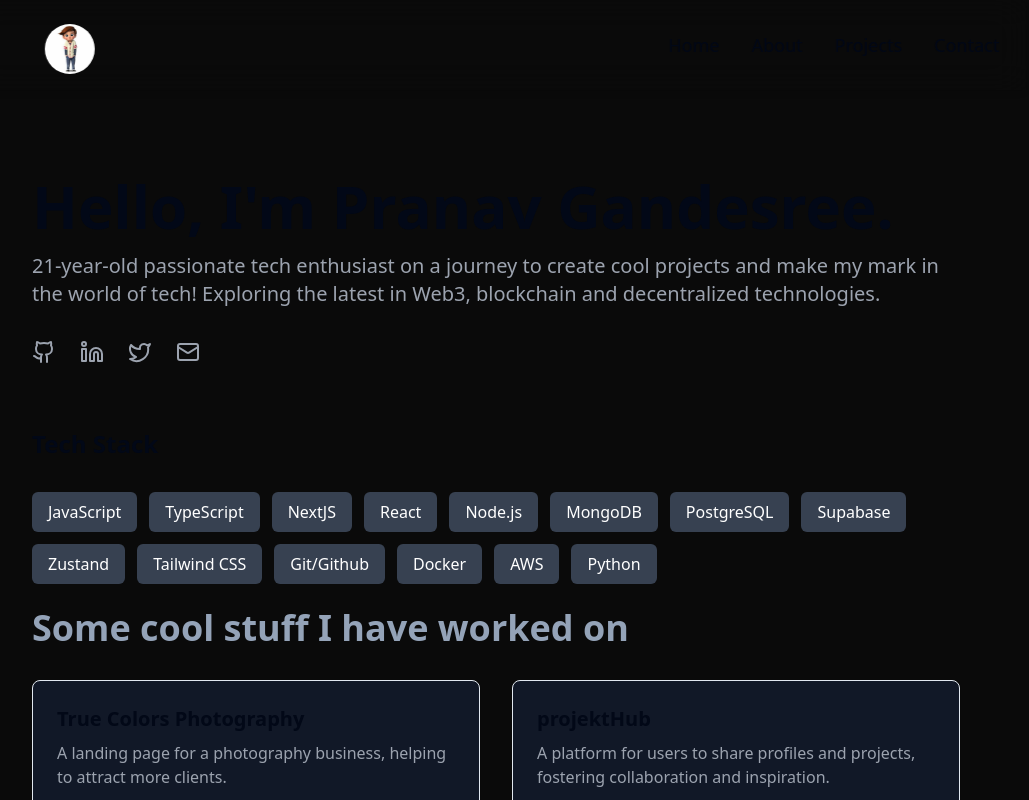
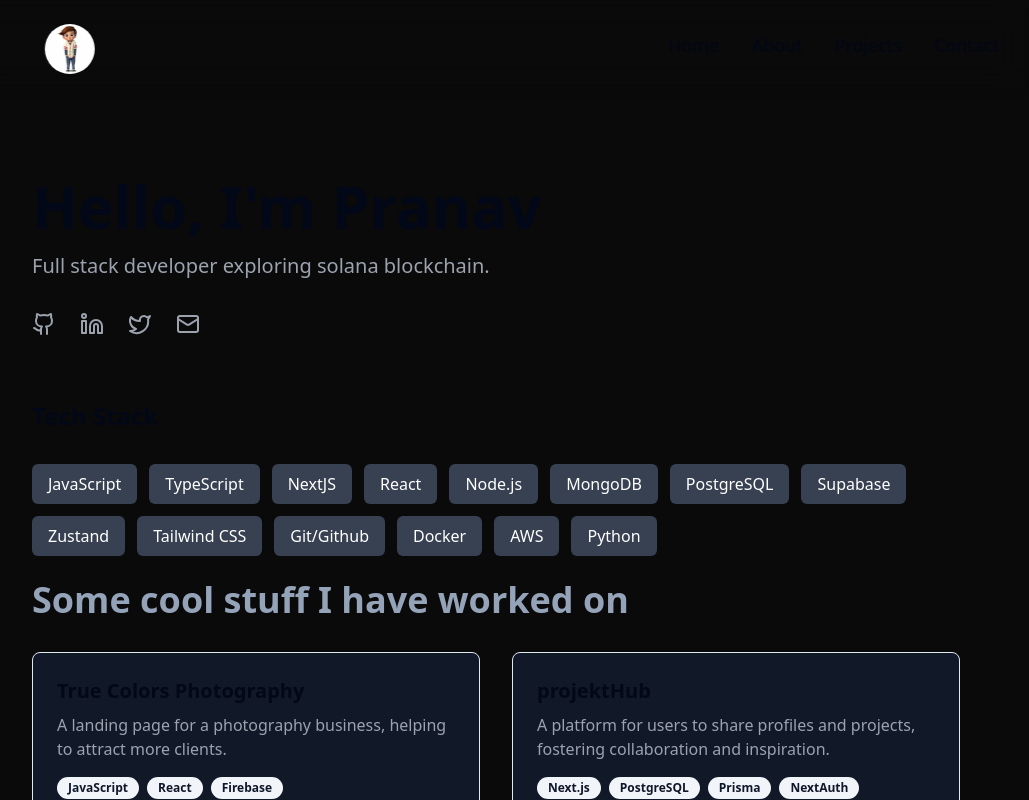
Before and after one commit to pranav-gandesree/pranav-dev-portfolio, a Next.js app: page / in a window 1280 px wide. Shown: the top 800 px of the page, without its empty margins (144-1173 px from the left). Built offline with nearby package versions, Linux system fonts and the light colour scheme.

Commit message:
update content

```diff
--- a/components/canvas/Header.tsx
+++ b/components/canvas/Header.tsx
@@ -3,11 +3,10 @@ import Socials from "./Socials";
 const Header = () => (
   <header className="mb-16">
     <h1 className="text-4xl md:text-5xl lg:text-6xl font-bold mb-4">
-      Hello, I&apos;m Pranav Gandesree.
+      Hello, I&apos;m Pranav
     </h1>
     <p className="text-lg md:text-xl text-gray-400 mb-8">
-      21-year-old passionate tech enthusiast on a journey to create cool projects and make my mark in the world of tech! Exploring the latest in Web3, blockchain and decentralized
-      technologies.
+      Full stack developer exploring solana blockchain.
     </p>
     <Socials />
   </header>
--- a/components/sections/AboutMe.tsx
+++ b/components/sections/AboutMe.tsx
@@ -6,7 +6,7 @@ const AboutMe = () => (
     <h2 className="text-2xl font-bold mb-4">About Me</h2>
 
     <p className="text-gray-400 mb-10 text-lg">
-      I&apos;m a 21-year-old tech enthusiast with a degree in Computer Science
+      I&apos;m a 22-year-old tech enthusiast with a degree in Computer Science
       and Engineering, specializing in IoT. I love solving problems through
       technology and creating user-friendly, impactful web applications.
     </p>
```
